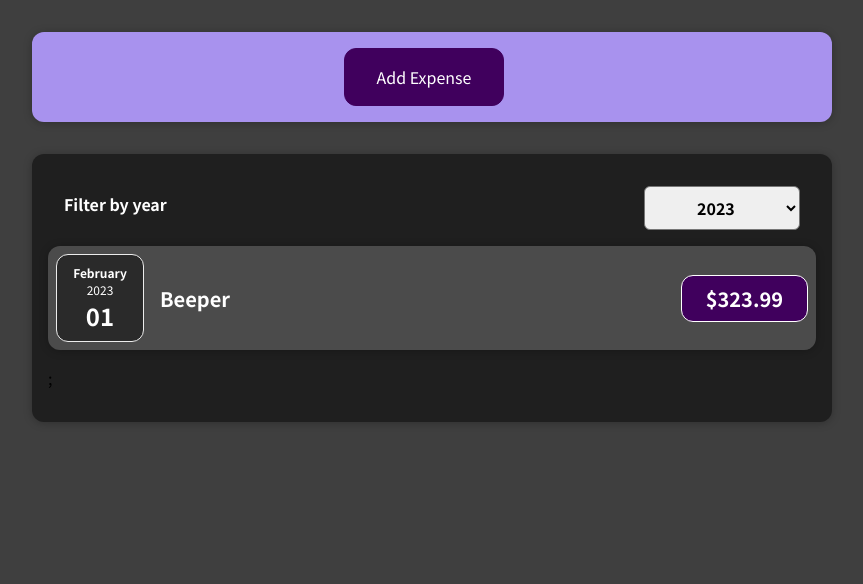
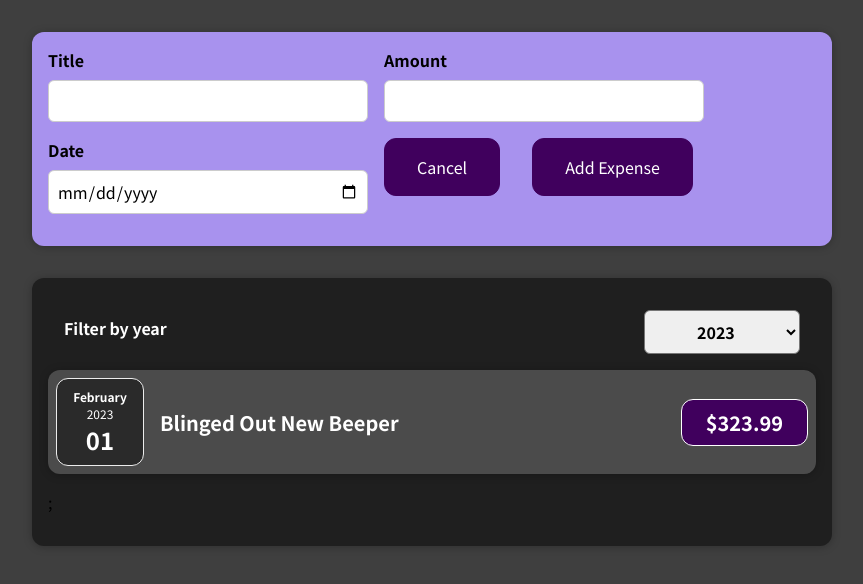
Before and after one commit to zachferguson/acadamind-complete-react, a React (Create React App) app: page / in a window 1280 px wide. Both pictures are taken after a click on the button "Add Expense". Shown: the top 584 px of the page, without its empty margins (208-1071 px from the left). Built offline with nearby package versions, Linux system fonts and the light colour scheme.

Commit message:
S5L68 Beginning - finished toggling of add new expense button assignment.

```diff
--- a/src/App.js
+++ b/src/App.js
@@ -36,23 +36,32 @@ const initialExpenses = [
   {
     id: "e6",
     date: new Date(2023, 1, 1),
-    title: "Beeper",
+    title: "Blinged Out New Beeper",
     amount: 323.99,
   },
 ];
 
 const App = () => {
   const [expenses, setExpenses] = useState(initialExpenses);
-
   const addExpenseHandler = (expense) => {
     setExpenses((previousExpenses) => {
       return [expense, ...previousExpenses];
     });
   };
 
+  // const[showAddNewExpense, setShowAddNewExpense] = useState(false);
+  // const addShowAddNewExpenseHandler = (showAddNewExpense) => {
+  //   setShowAddNewExpense(previousState => {
+
+  //   })
+  //};
+
   return (
     <div>
-      <NewExpense onAddExpense={addExpenseHandler} />
+      <NewExpense
+        onAddExpense={addExpenseHandler}
+        //showExpenses={false}
+      />
       <Expenses expenses={expenses} />
     </div>
   );
--- a/src/components/NewExpense/ExpenseForm.js
+++ b/src/components/NewExpense/ExpenseForm.js
@@ -28,6 +28,7 @@ const ExpenseForm = (props) => {
     setEditedTitle("");
     setEditedAmount("");
     setEditedDate("");
+    props.onCancel(false);
   };
 
   return (
@@ -62,6 +63,11 @@ const ExpenseForm = (props) => {
           />
         </div>
         <div className="new-expense__actions">
+          <button type="button" onClick={() => props.onCancel(false)}>
+            Cancel
+          </button>
+        </div>
+        <div className="new-expense__actions">
           <button type="submit">Add Expense</button>
         </div>
       </div>
--- a/src/components/NewExpense/NewExpense.js
+++ b/src/components/NewExpense/NewExpense.js
@@ -1,3 +1,4 @@
+import { useState } from "react";
 import ExpenseForm from "./ExpenseForm";
 import "./NewExpense.css";
 
@@ -6,19 +7,28 @@ const NewExpense = (props) => {
     const expenseData = { ...newExpenseData, id: Math.random().toString() }; // could be a guid
     props.onAddExpense(expenseData);
   };
-  if (true) {
+  const [showAddNewExpense, setShowAddNewExpense] = useState(false);
+  let hideExpenseForm = () => setShowAddNewExpense(false);
+  let showExpenseForm = () => setShowAddNewExpense(true);
+  console.log(showAddNewExpense);
+  if (!showAddNewExpense) {
+    console.log("hiding new expense form");
     return (
       <div className="new-expense">
-        <button>Add Expense</button>
+        <button onClick={showExpenseForm}>Add Expense</button>
+      </div>
+    );
+  } else {
+    console.log("showing new expense form");
+    return (
+      <div className="new-expense">
+        <ExpenseForm
+          onSaveExpense={saveExpenseDataHandler}
+          onCancel={hideExpenseForm}
+        />
       </div>
     );
   }
-
-  return (
-    <div className="new-expense">
-      <ExpenseForm onSaveExpense={saveExpenseDataHandler} />
-    </div>
-  );
 };
 
 export default NewExpense;
```
